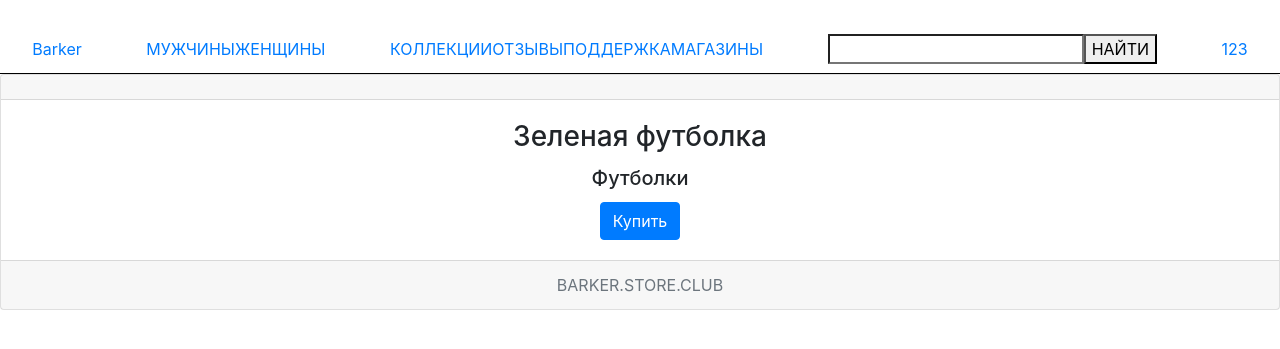
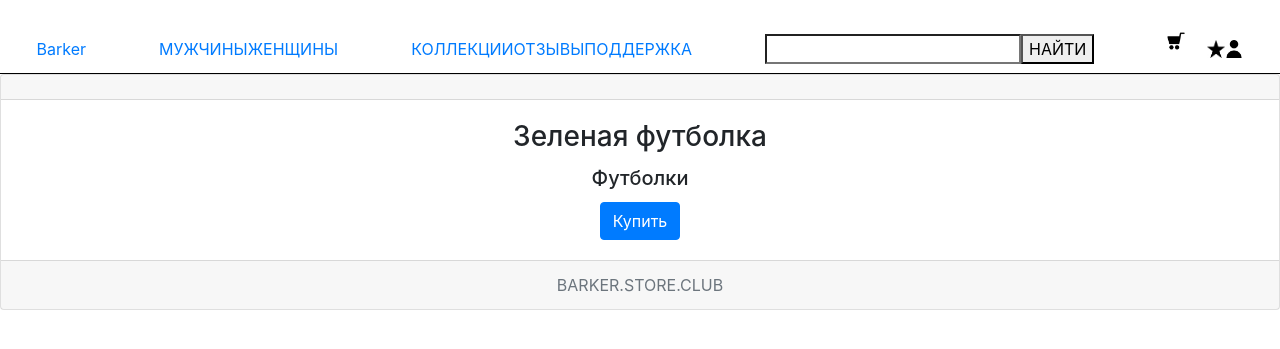
Before and after one commit to resported/test_project_practice, a Django app: a page that uses decor/templates/basic/main.html in a window 1280 px wide. Shown: the top 349 px of the page. Run offline with Django 3.2, Linux system fonts and the light colour scheme; data comes from the database, SQL or seed files in the repository; some libraries are stand-ins or nearby versions.

Commit message:
dev basket

```diff
--- a/decor/templates/basic/main.html
+++ b/decor/templates/basic/main.html
@@ -12,8 +12,11 @@
 
     <!--basic fonts-->
 
+    <script src="https://ajax.googleapis.com/ajax/libs/jquery/3.4.1/jquery.min.js"></script>
+    <script src="{% static 'js/main.js' %}"></script>
+
     <!--my css style-->
-    <link type="text/css" rel="stylesheet" href="{% static 'css/main.css'%}"/>
+    <link type="text/css" rel="stylesheet" href="{% static 'css/main.css'%}" />
 
 </head>
 <body>
@@ -30,16 +33,20 @@
             <a href="/">КОЛЛЕКЦИИ</a>
             <a href="/">ОТЗЫВЫ</a>
             <a href="/">ПОДДЕРЖКА</a>
-            <a href="/">МАГАЗИНЫ</a>
         </section>
         <section class="header-search">
             <input class="search" name="search" type="search" />
             <button form="search">НАЙТИ</button>
         </section>
         <section class="header-icon">
-            <a href="/">1</a>
-            <a href="/">2</a>
-            <a href="/">3</a>
+            <div class="basket-icon">
+                <img src="{% static 'media/117623.png' %}" />
+                <ul class="basket-icon-dropdown">
+
+                </ul>
+            </div>
+            <img src="{% static 'media/stra.jpg' %}" />
+            <img src="{% static 'media/121693.png' %}" />
         </section>
     </header>
     {% endblock %}
--- a/static/css/main.css
+++ b/static/css/main.css
@@ -3,6 +3,20 @@ body {
     height: 100%;
     margin: 0px;
     padding: 0px;
+}
+
+.header-icon img {
+    height: 18px;
+    width: auto;
+}
+
+.basket-icon {
+    position: relative;
+}
+
+.basket-icon-dd {
+    position: absolute;
+    left: -18px;
 }
 
 header {
--- /dev/null
+++ b/static/js/main.js
@@ -0,0 +1,16 @@
+$(document).ready(function () {
+    var form = $('.buy-product-form');
+    console.log(form);
+    form.on('submit', function (e) {
+        e.preventDefault();
+        var numb = $('.form-number').val();
+        var btn_buy = $('.btn-buy');
+        var product_slug = btn_buy.data('product_slug');
+        var product_title = btn_buy.data('product_title');
+        var product_price = btn_buy.data('product_price');
+        console.log(product_title)
+        $('.basket-icon-dropdown').append('<li>' + product_title + '</li>')
+    })
+
+
+})
```
Also changed, not shown: decor/templates/includes/product-card.html (+9 -3 lines), static/media/117623.png (added), static/media/121693.png (added), static/media/stra.jpg (added).
